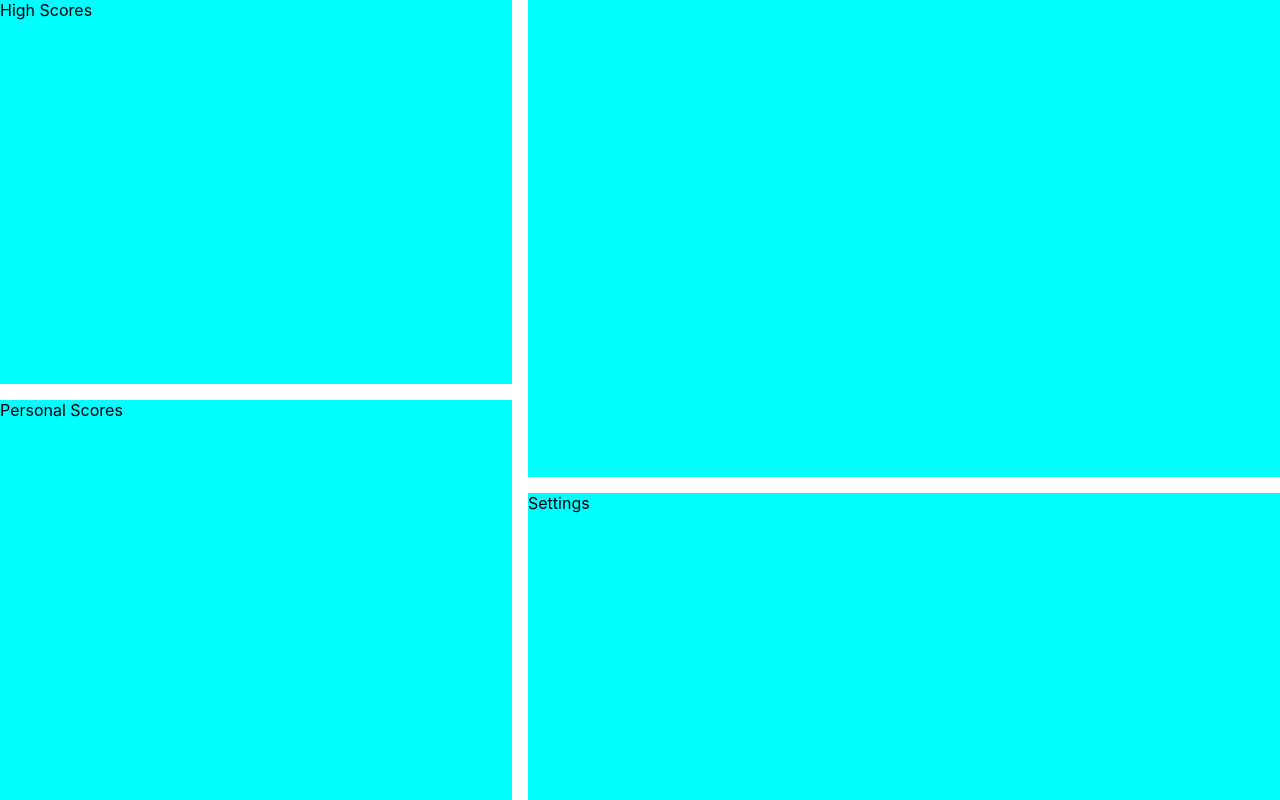
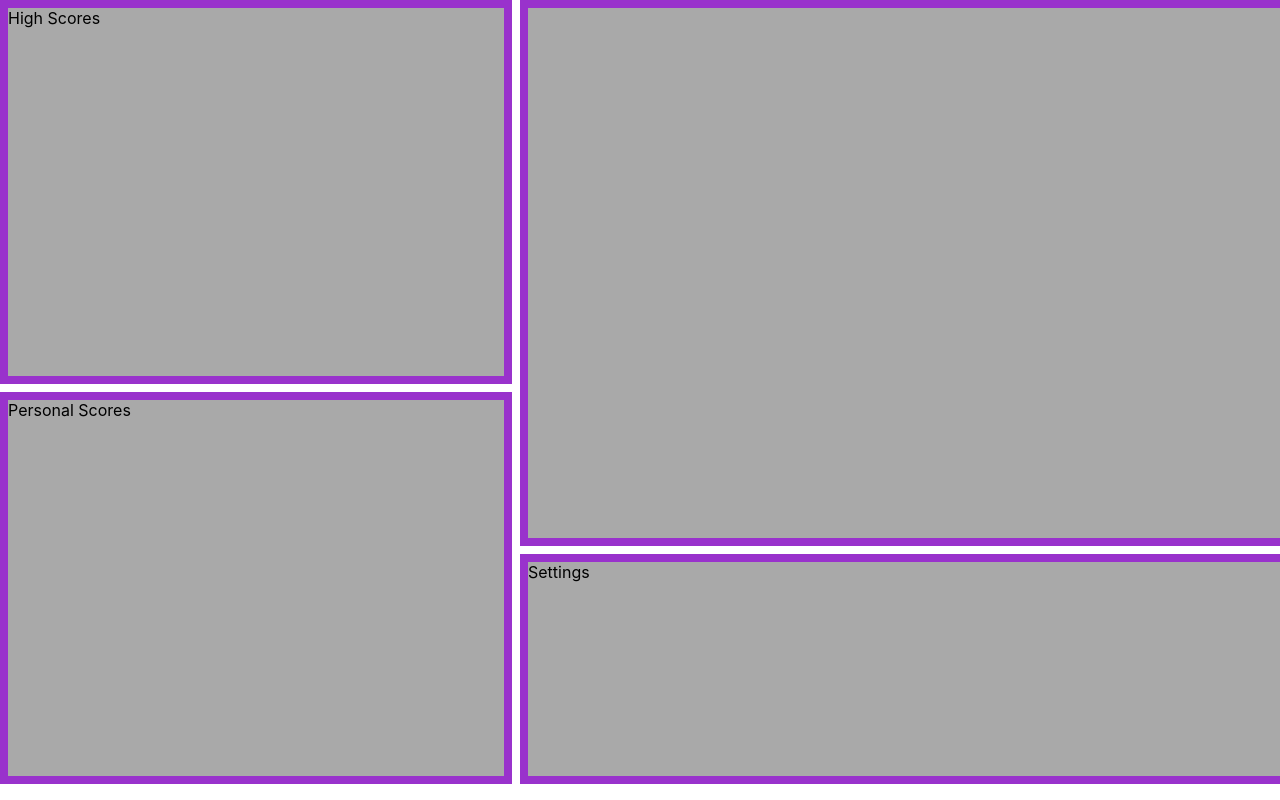
Before and after one commit to kcbarter/SnakeGame, a React (Create React App) app in the folder client/: page / in a window 1280 px wide. Built offline with nearby package versions, Linux system fonts and the light colour scheme.

Commit message:
small styling changes

```diff
--- a/client/src/App.css
+++ b/client/src/App.css
@@ -1,15 +1,17 @@
 .App{
   height: 48em;
   display: grid;
-  grid-gap: 1em;
+  grid-gap: 0.5em;
   column-count: 2;
   grid-template-columns: 40% 60%;
-  grid-template-rows: 50% 10% 40%;
+  grid-template-rows: 50% 20% 30%;
 }
 
 .App > div{
   display: block;
-  background-color: aqua;
+  background-color: darkgray;
+  border: 0.5em solid;
+  border-color: darkorchid;
 }
 
 .Game{
```
